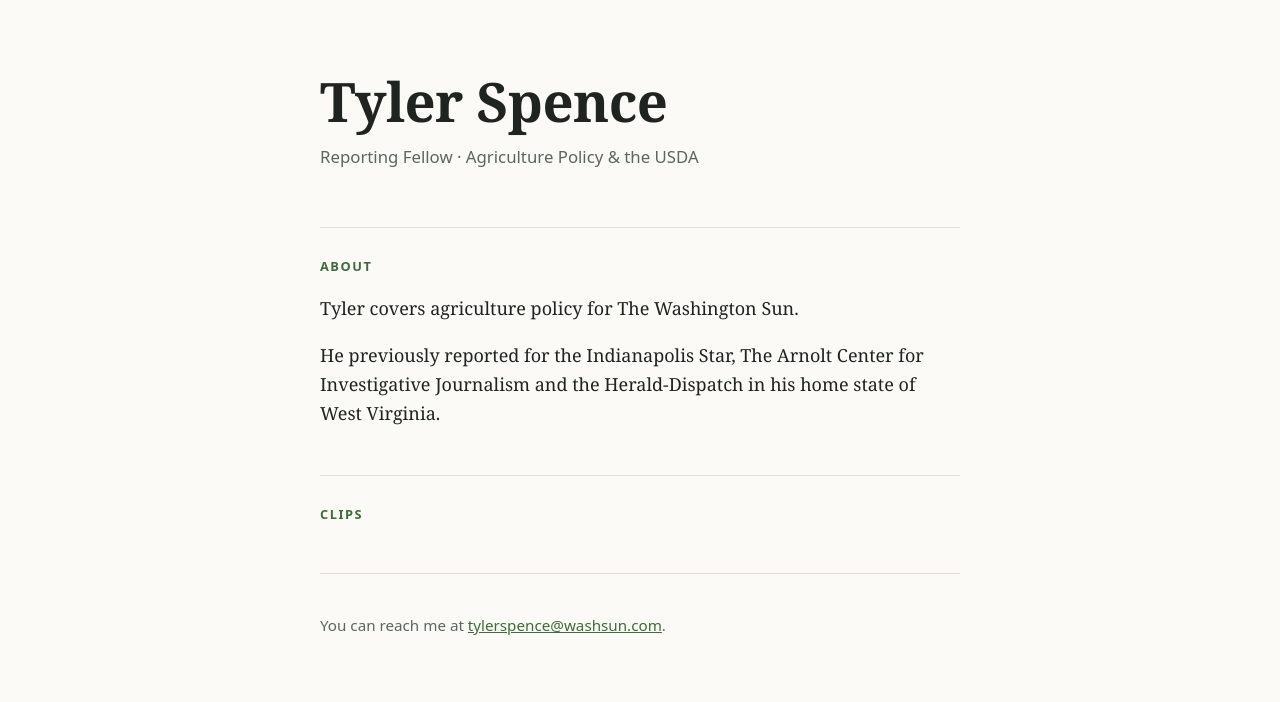
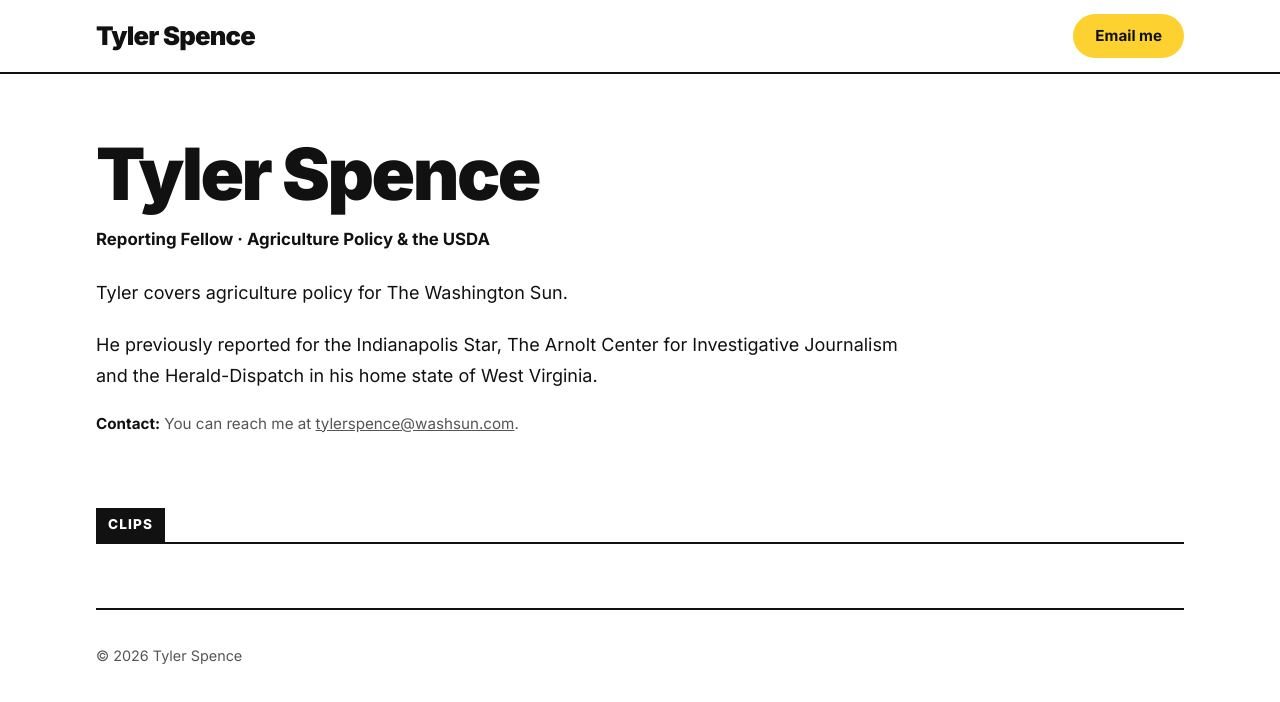
Before and after one commit to tspence11/AJI-Test-Tyler, a plain HTML site: page index.html in a window 1280 px wide. Drawn offline with Linux system fonts and the light colour scheme.

Commit message:
Restyle site with bold newsroom-style design
Co-Authored-By: Claude Opus 5.5 <noreply@anthropic.com>
Claude-Session: https://claude.ai/code/session_01QxVM1i3Q5rWLrCogNu8nWK

```diff
--- a/index.html
+++ b/index.html
@@ -5,23 +5,30 @@
   <meta name="viewport" content="width=device-width, initial-scale=1">
   <title>Tyler Spence</title>
   <meta name="description" content="Tyler Spence, reporting fellow covering agriculture policy and the USDA.">
+  <link rel="preconnect" href="https://fonts.googleapis.com">
+  <link rel="preconnect" href="https://fonts.gstatic.com" crossorigin>
+  <link href="https://fonts.googleapis.com/css2?family=Inter:wght@400;500;700;800;900&display=swap" rel="stylesheet">
   <style>
     :root {
-      --bg: #fbfaf7;
-      --text: #1f2421;
-      --muted: #5c6660;
-      --accent: #3f6b3a;
-      --rule: #e2ded4;
-      --placeholder-bg: #f3f0e8;
+      --bg: #ffffff;
+      --text: #111111;
+      --muted: #555555;
+      --rule: #111111;
+      --rule-light: #dddddd;
+      --label-bg: #111111;
+      --label-text: #ffffff;
+      --accent: #fdd230;
+      --accent-text: #111111;
     }
     @media (prefers-color-scheme: dark) {
       :root {
-        --bg: #161a17;
-        --text: #e8e6e0;
-        --muted: #a3aaa4;
-        --accent: #8fbf86;
-        --rule: #2e3530;
-        --placeholder-bg: #1f2420;
+        --bg: #121212;
+        --text: #f2f2f2;
+        --muted: #b0b0b0;
+        --rule: #f2f2f2;
+        --rule-light: #333333;
+        --label-bg: #f2f2f2;
+        --label-text: #121212;
       }
     }
     * { box-sizing: border-box; }
@@ -29,82 +36,166 @@
       margin: 0;
       background: var(--bg);
       color: var(--text);
-      font-family: Georgia, "Times New Roman", serif;
+      font-family: "Inter", system-ui, -apple-system, "Segoe UI", sans-serif;
       font-size: 18px;
       line-height: 1.6;
     }
+    a { color: inherit; }
+
+    /* Top bar */
+    .topbar {
+      border-bottom: 2px solid var(--rule);
+    }
+    .topbar-inner {
+      max-width: 1120px;
+      margin: 0 auto;
+      padding: 14px 16px;
+      display: flex;
+      align-items: center;
+      justify-content: space-between;
+      gap: 16px;
+    }
+    .wordmark {
+      font-weight: 900;
+      font-size: 1.6rem;
+      letter-spacing: -0.03em;
+      text-decoration: none;
+    }
+    .pill {
+      display: inline-block;
+      background: var(--accent);
+      color: var(--accent-text);
+      font-weight: 700;
+      font-size: 0.95rem;
+      text-decoration: none;
+      padding: 10px 22px;
+      border-radius: 999px;
+      white-space: nowrap;
+    }
+    .pill:hover { filter: brightness(0.95); }
+
     main {
-      max-width: 680px;
+      max-width: 1120px;
       margin: 0 auto;
-      padding: 72px 20px 96px;
+      padding: 0 16px 96px;
     }
-    header { margin-bottom: 56px; }
+
+    /* Profile */
+    .profile {
+      padding: 64px 0 72px;
+      max-width: 820px;
+    }
     h1 {
-      font-size: clamp(2.4rem, 7vw, 3.4rem);
-      line-height: 1.1;
-      margin: 0 0 12px;
-      letter-spacing: -0.01em;
+      font-weight: 900;
+      font-size: clamp(2.8rem, 9vw, 4.5rem);
+      line-height: 1;
+      letter-spacing: -0.035em;
+      margin: 0 0 16px;
     }
     .beat {
-      font-family: system-ui, -apple-system, "Segoe UI", sans-serif;
+      font-weight: 700;
       font-size: 1.05rem;
-      color: var(--muted);
-      margin: 0;
+      margin: 0 0 24px;
     }
-    section {
-      border-top: 1px solid var(--rule);
-      padding-top: 28px;
-      margin-bottom: 48px;
+    .about p {
+      margin: 0 0 20px;
+      line-height: 1.75;
     }
-    h2 {
-      font-family: system-ui, -apple-system, "Segoe UI", sans-serif;
-      font-size: 0.8rem;
-      text-transform: uppercase;
-      letter-spacing: 0.12em;
-      color: var(--accent);
-      margin: 0 0 16px;
-    }
-    .placeholder {
-      background: var(--placeholder-bg);
-      border: 2px dashed var(--rule);
-      border-radius: 6px;
-      padding: 20px;
-      color: var(--muted);
-      font-style: italic;
-      margin: 0;
-    }
-    .clips { list-style: none; padding: 0; margin: 0; }
-    .clips li { margin-bottom: 20px; }
-    a { color: var(--accent); }
-    footer {
-      font-family: system-ui, -apple-system, "Segoe UI", sans-serif;
+    .contact {
       font-size: 0.95rem;
       color: var(--muted);
-      border-top: 1px solid var(--rule);
-      padding-top: 24px;
+      margin: 8px 0 0;
+    }
+    .contact strong { color: var(--text); }
+
+    /* Section labels */
+    .section-label {
+      border-bottom: 2px solid var(--rule);
+      margin: 0 0 24px;
+    }
+    .section-label h2 {
+      display: inline-block;
+      margin: 0;
+      background: var(--label-bg);
+      color: var(--label-text);
+      font-size: 0.85rem;
+      font-weight: 800;
+      letter-spacing: 0.08em;
+      text-transform: uppercase;
+      padding: 6px 12px;
+    }
+
+    /* Clips */
+    .clips { list-style: none; padding: 0; margin: 0; }
+    .clip {
+      display: flex;
+      justify-content: space-between;
+      gap: 24px;
+      padding: 0 0 24px;
+      margin: 0 0 24px;
+      border-bottom: 1px solid var(--rule-light);
+    }
+    .clip h3 {
+      font-size: clamp(1.3rem, 3.5vw, 1.9rem);
+      font-weight: 800;
+      line-height: 1.2;
+      letter-spacing: -0.015em;
+      margin: 0 0 8px;
+    }
+    .clip h3 a { text-decoration: none; }
+    .clip h3 a:hover { text-decoration: underline; }
+    .clip .meta { font-size: 0.9rem; color: var(--muted); margin: 0; }
+    .clip img {
+      width: 38%;
+      max-width: 420px;
+      aspect-ratio: 3 / 2;
+      object-fit: cover;
+      flex-shrink: 0;
+    }
+    @media (max-width: 600px) {
+      .clip { flex-direction: column-reverse; }
+      .clip img { width: 100%; max-width: none; }
+    }
+
+    footer {
+      border-top: 2px solid var(--rule);
+      margin-top: 64px;
+      padding-top: 20px;
+      font-size: 0.9rem;
+      color: var(--muted);
     }
   </style>
 </head>
 <body>
+  <div class="topbar">
+    <div class="topbar-inner">
+      <a class="wordmark" href="#">Tyler Spence</a>
+      <a class="pill" href="mailto:tylerspence@washsun.com">Email me</a>
+    </div>
+  </div>
+
   <main>
-    <header>
+    <section class="profile" id="about">
       <h1>Tyler Spence</h1>
       <p class="beat">Reporting Fellow &middot; Agriculture Policy &amp; the USDA</p>
-    </header>
-
-    <section id="about">
-      <h2>About</h2>
-      <p>Tyler covers agriculture policy for The Washington Sun.</p>
-      <p>He previously reported for the Indianapolis Star, The Arnolt Center for Investigative Journalism and the Herald-Dispatch in his home state of West Virginia.</p>
+      <div class="about">
+        <p>Tyler covers agriculture policy for The Washington Sun.</p>
+        <p>He previously reported for the Indianapolis Star, The Arnolt Center for Investigative Journalism and the Herald-Dispatch in his home state of West Virginia.</p>
+      </div>
+      <p class="contact"><strong>Contact:</strong> You can reach me at <a href="mailto:tylerspence@washsun.com">tylerspence@washsun.com</a>.</p>
     </section>
 
     <section id="clips">
-      <h2>Clips</h2>
+      <div class="section-label"><h2>Clips</h2></div>
       <!--
-        TODO: Add stories here. Copy this pattern for each clip:
-        <li>
-          <a href="STORY_URL">Story headline</a><br>
-          <small>Publication &middot; Month Day, Year</small>
+        TODO: Add stories here. Copy this pattern for each clip
+        (the <img> line is optional; delete it if there's no photo):
+        <li class="clip">
+          <div>
+            <h3><a href="STORY_URL">Story headline</a></h3>
+            <p class="meta">Publication &middot; Month Day, Year</p>
+          </div>
+          <img src="IMAGE_URL" alt="Short description of photo">
         </li>
       -->
       <ul class="clips">
@@ -112,7 +203,7 @@
     </section>
 
     <footer>
-      <p>You can reach me at <a href="mailto:tylerspence@washsun.com">tylerspence@washsun.com</a>.</p>
+      <p>&copy; 2026 Tyler Spence</p>
     </footer>
   </main>
 </body>
```
